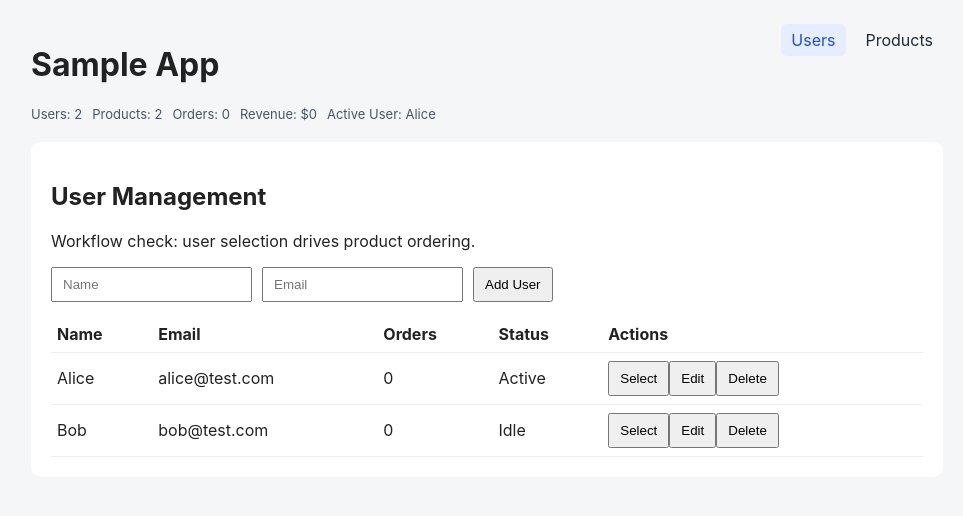
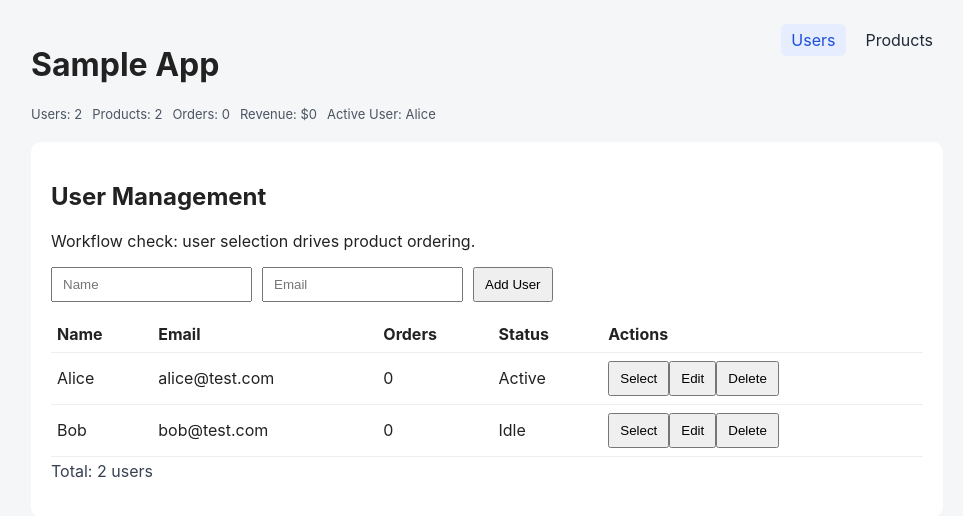
Before and after one commit to uestcheng/sample-app, a React (Vite) app: page /users in a window 1280 px wide. Shown: the top 516 px of the page, without its empty margins (153-1116 px from the left). Built offline with nearby package versions, Linux system fonts and the light colour scheme.

Commit message:
phase 3: baseline with split table components

```diff
--- a/src/pages/UsersPage.jsx
+++ b/src/pages/UsersPage.jsx
@@ -93,6 +93,7 @@ export default function UsersPage({
           ))}
         </tbody>
       </UsersTable>
+      <p data-testid="user-count" className="hint">Total: {users.length} users</p>
     </section>
   )
 }
```
